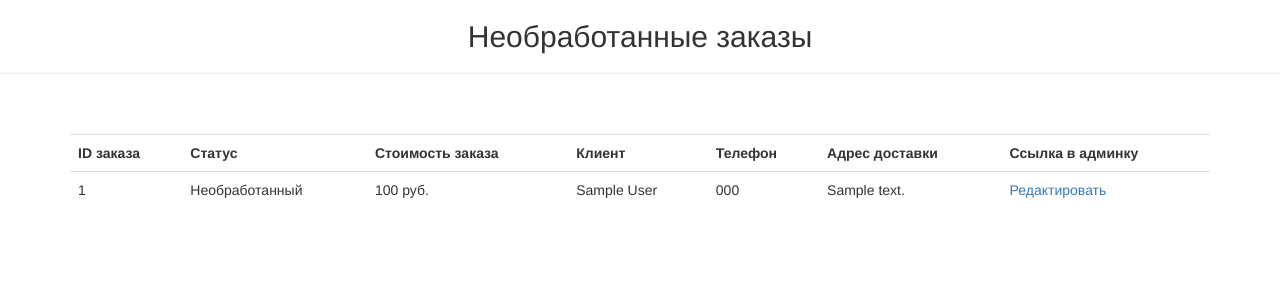
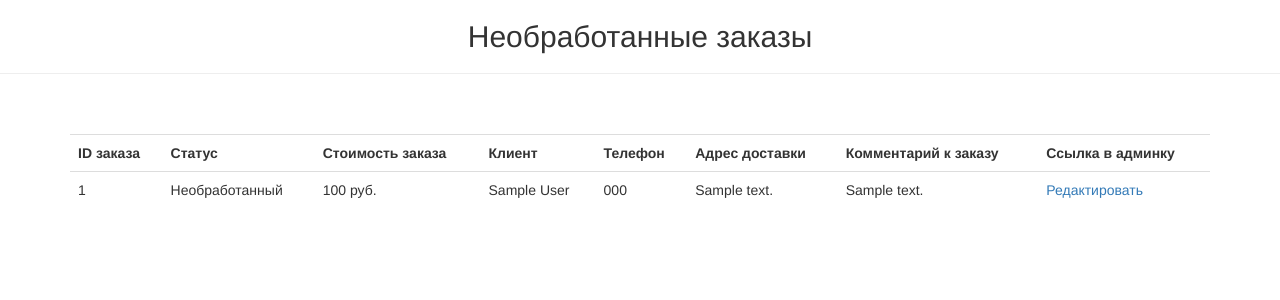
Before and after one commit to olberd/star-burger, a Django app: page /manager/orders/ in a window 1280 px wide. Shown: the part 52-352 px from the top of the page. Run offline with Django 3.2, Linux system fonts and the light colour scheme; a user stored in the database is signed in; tables that the repository leaves empty hold one stand-in row (values such as "Sample post"); parts of the project's set-up code (start-up, migrations or seed data) failed here and were passed over; some libraries are stand-ins or nearby versions.

Commit message:
Add comments to orders.

```diff
--- a/foodcartapp/admin.py
+++ b/foodcartapp/admin.py
@@ -120,6 +120,8 @@ class OrderAdmin(admin.ModelAdmin):
         'lastname',
         'phonenumber',
         'address',
+        'status',
+        'comment',
     ]
     inlines = [
         ProductInOrderInline,
--- a/foodcartapp/models.py
+++ b/foodcartapp/models.py
@@ -173,6 +173,10 @@ class Order(models.Model):
         db_index=True,
     )
 
+    comment = models.TextField(
+        'Комментарий к заказу',
+    )
+
     objects = OrderQuerySet.as_manager()
 
     class Meta:
--- a/restaurateur/templates/order_items.html
+++ b/restaurateur/templates/order_items.html
@@ -19,6 +19,7 @@
       <th>Клиент</th>
       <th>Телефон</th>
       <th>Адрес доставки</th>
+      <th>Комментарий к заказу</th>
       <th>Ссылка в админку</th>
 
     </tr>
@@ -31,6 +32,7 @@
         <td>{{ order.firstname }} {{ order.lastname }}</td>
         <td>{{ order.phonenumber }}</td>
         <td>{{ order.address }}</td>
+        <td>{{ order.comment }}</td>
         <td> <a href="{%  url 'admin:foodcartapp_order_change' object_id=order.id %}?next={{ request.get_full_path|urlencode }}">Редактировать</a> </td>
       </tr>
     {% endfor %}
--- a/restaurateur/views.py
+++ b/restaurateur/views.py
@@ -103,6 +103,7 @@ def view_orders(request):
             'lastname': order.lastname,
             'phonenumber': order.phonenumber,
             'address': order.address,
+            'comment': order.comment,
         }
         order_collections.append(order_collection)
 
```
Also changed, not shown: foodcartapp/migrations/0052_order_comment.py (added), foodcartapp/migrations/0053_alter_order_comment.py (added).
